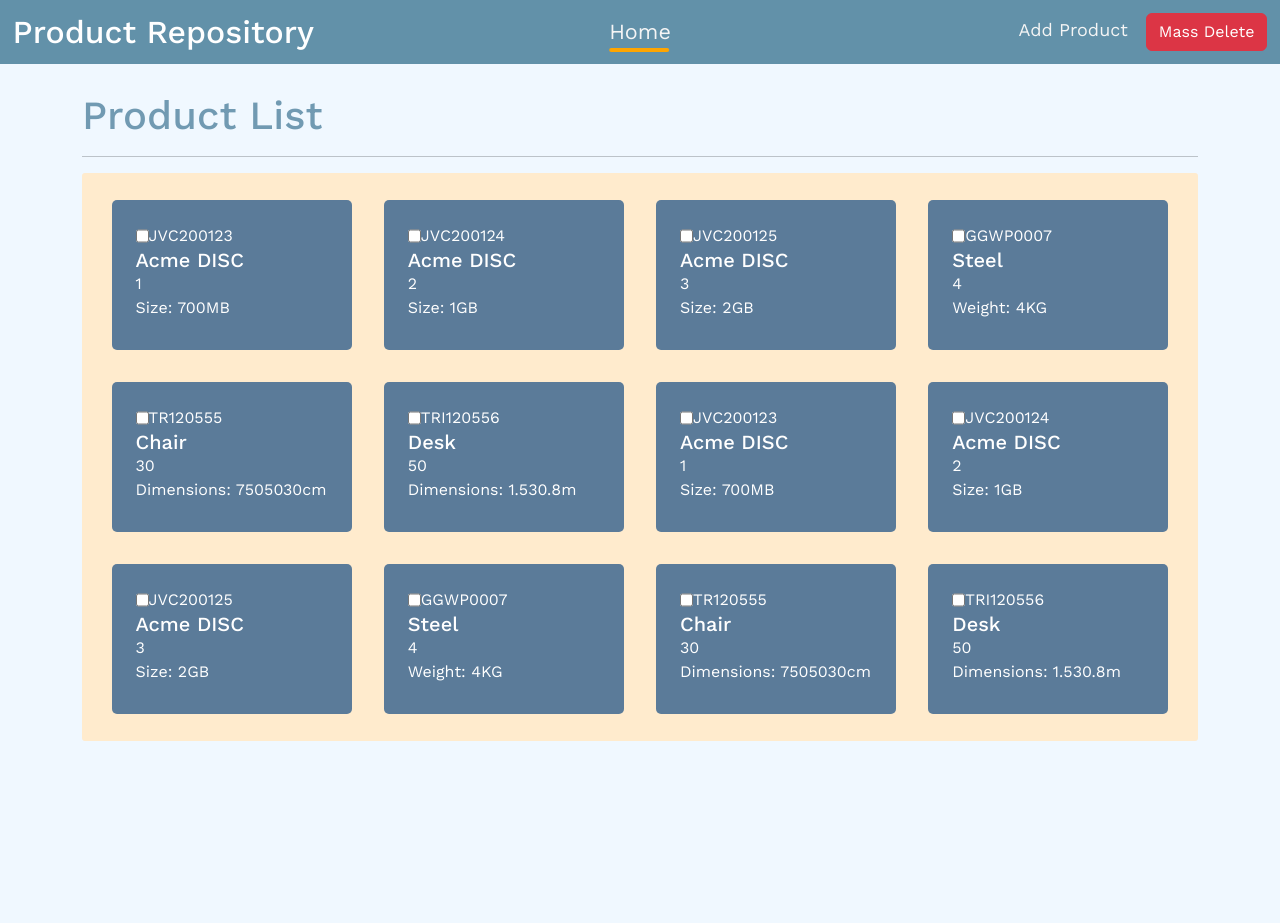
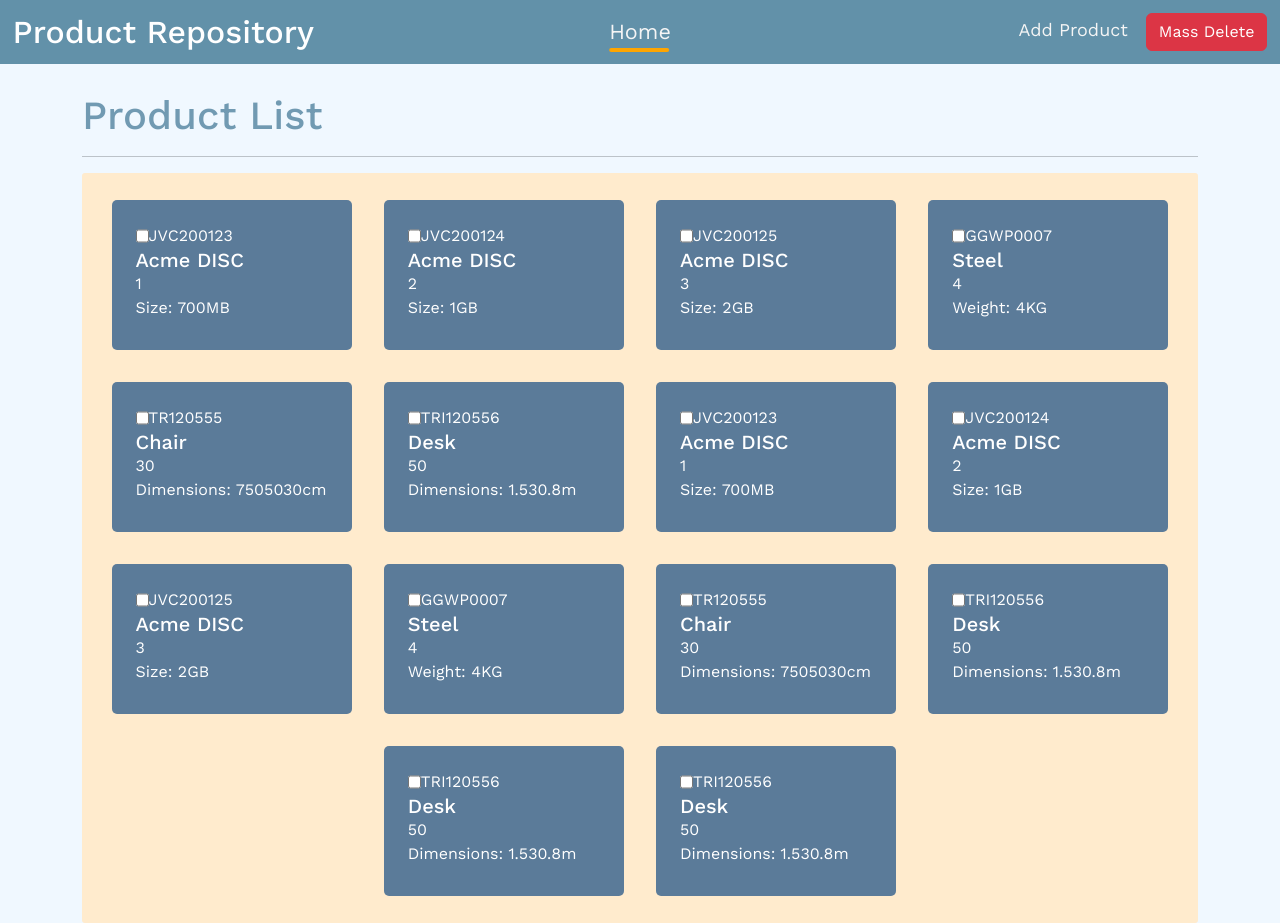
Before and after one commit to dio22222/Product-Repository, a React (Vite) app in the folder Client/: page / in a window 1280 px wide. Before the commit the page ends 800 px from the top, so only its background shows below. Built offline with nearby package versions, Linux system fonts and the light colour scheme.

Commit message:
Added some Mock Data & key prop to Products

```diff
--- a/Client/src/pages/Home.jsx
+++ b/Client/src/pages/Home.jsx
@@ -122,6 +122,26 @@ const MOCK_PRODUCTS = [
       amount: [1.5, 3, 0.8]
     }
   },
+  {
+    sku: 'TRI120556',
+    name: 'Desk',
+    price: 50.00,
+    attribute: {
+      title: 'Dimensions',
+      unit: 'm',
+      amount: [1.5, 3, 0.8]
+    }
+  },
+  {
+    sku: 'TRI120556',
+    name: 'Desk',
+    price: 50.00,
+    attribute: {
+      title: 'Dimensions',
+      unit: 'm',
+      amount: [1.5, 3, 0.8]
+    }
+  },
 ]
 
 const Home = () => {
@@ -130,11 +150,12 @@ const Home = () => {
           <h1 className="page-title">Product List</h1>
           <hr />
           <div className="product-list container-fluid d-flex flex-wrap justify-content-center">
-              {MOCK_PRODUCTS.map(product => (
-                <Product sku={product.sku}
-                        name={product.name}
-                        price={product.price}
-                        attribute={product.attribute} />
+              {MOCK_PRODUCTS.map((product, index) => (
+                <Product key={index}
+                         sku={product.sku}
+                         name={product.name}
+                         price={product.price}
+                         attribute={product.attribute} />
               ))}
           </div>
         </>
```
